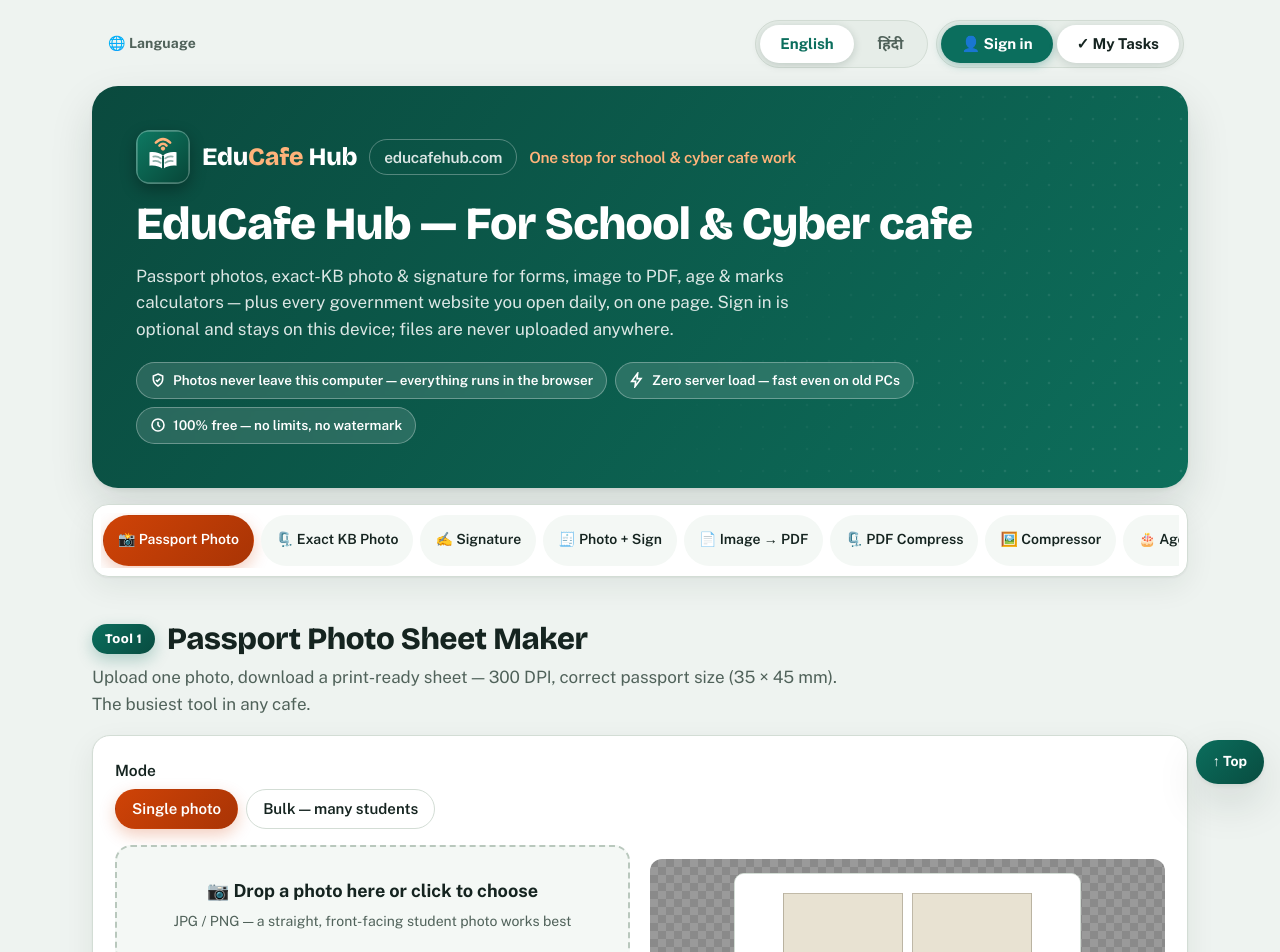
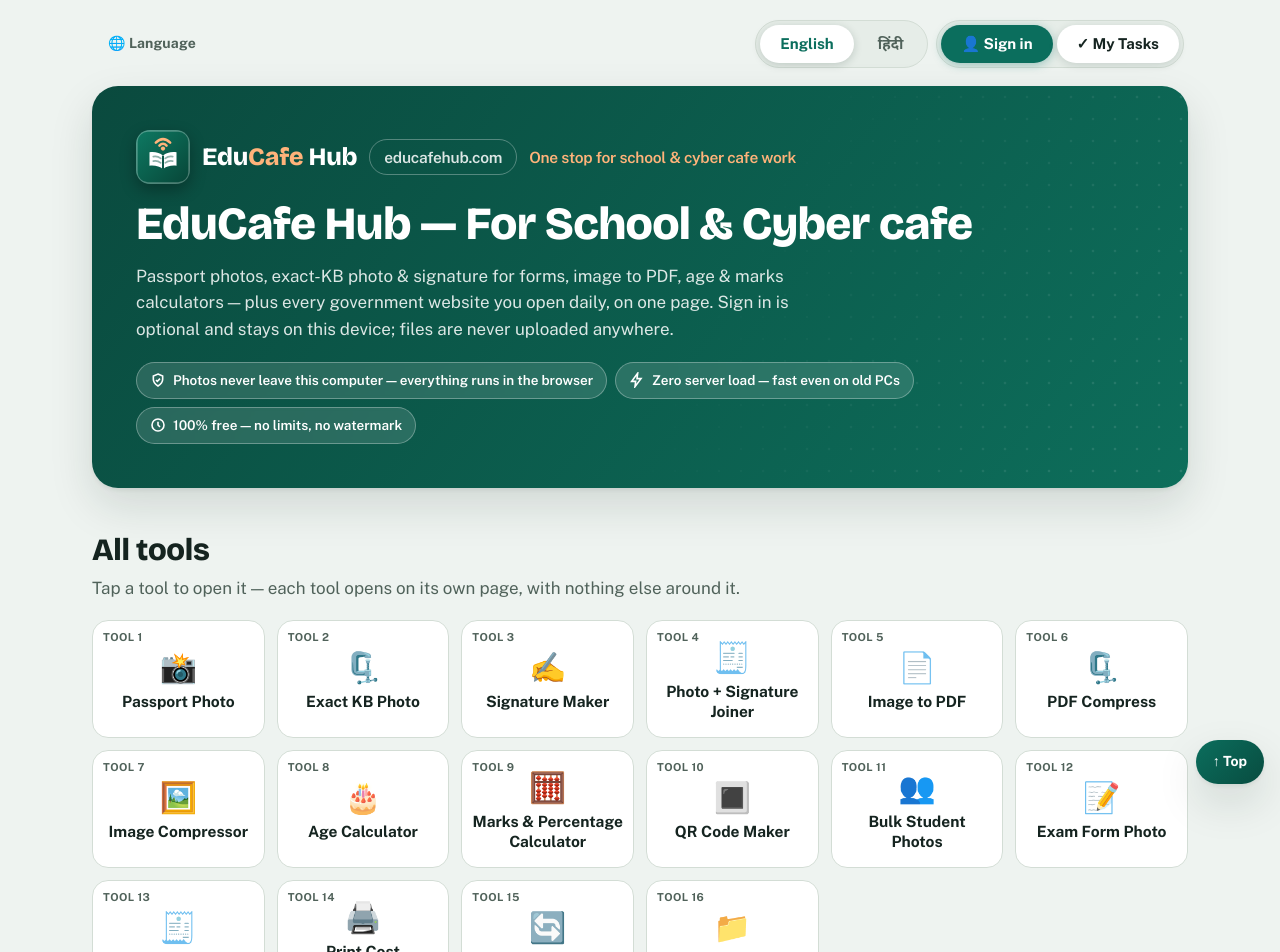
Before and after one commit to akashkmr9225-de/educafe-hub, a Next.js app in the folder next-app/: page / in a window 1280 px wide. Shown: the top 952 px of the page. Built offline with nearby package versions, Linux system fonts and the light colour scheme.

Commit message:
Sync post-removal site source; add Pages CMS config

```diff
--- a/next-app/src/app/educafe.css
+++ b/next-app/src/app/educafe.css
@@ -407,3 +407,12 @@
 /* Language purity: registry titles render in both languages; show only the active one */
 html[lang="hi"] .en-only { display: none !important; }
 html[lang="en"] .hi-only { display: none !important; }
+
+  /* ---------- homepage tool boxes (small-box grid) ---------- */
+  .toolgrid{display:grid;grid-template-columns:repeat(auto-fill,minmax(158px,1fr));gap:12px;margin:6px 0 8px}
+  .toolbox{position:relative;display:flex;flex-direction:column;align-items:center;justify-content:center;gap:7px;padding:20px 10px 16px;border:1.5px solid var(--line);border-radius:16px;background:var(--surface);color:var(--ink);text-decoration:none;text-align:center;transition:border-color .18s var(--ease),transform .15s var(--ease),box-shadow .18s var(--ease)}
+  .toolbox:hover{border-color:var(--accent);transform:translateY(-2px);box-shadow:0 8px 20px rgba(15,118,110,.13)}
+  .toolbox .tb-no{position:absolute;top:8px;left:10px;font-size:11px;font-weight:700;letter-spacing:.04em;color:var(--ink2);text-transform:uppercase}
+  .toolbox .tb-ic{font-size:30px;line-height:1.1}
+  .toolbox .tb-name{font-weight:700;font-size:15.5px;line-height:1.3}
+  @media (max-width:560px){.toolgrid{grid-template-columns:repeat(auto-fill,minmax(104px,1fr));gap:9px}.toolbox{padding:16px 6px 13px}.toolbox .tb-ic{font-size:25px}.toolbox .tb-name{font-size:13.5px}}
--- a/next-app/src/app/page.tsx
+++ b/next-app/src/app/page.tsx
@@ -1,17 +1,6 @@
 import { EduCafeRuntime } from "@/components/sites/educafehub/EduCafeRuntime";
-import { LanguageBar, Intro, ToolNav, AuthProvider } from "@/components/sites/educafehub/Hero";
-import { PassportTool, ExactKbTool } from "@/components/sites/educafehub/PhotoTools1";
-import { SignatureTool, JoinerTool } from "@/components/sites/educafehub/PhotoTools2";
-import {
-  ImageToPdfTool,
-  PdfCompressTool,
-  ImageCompressorTool,
-} from "@/components/sites/educafehub/PdfTools";
-import { AgeTool, MarksTool } from "@/components/sites/educafehub/Calculators";
-import { FileToolsSection } from "@/components/sites/educafehub/FileTools";
-import { QrTool } from "@/components/sites/educafehub/QrTool";
-import { BulkTool } from "@/components/sites/educafehub/Bulk";
-import { ExamPhotoTool, ReceiptTool, PrintCostTool } from "@/components/sites/educafehub/ExamReceipt";
+import { LanguageBar, Intro, AuthProvider } from "@/components/sites/educafehub/Hero";
+import { ToolGrid } from "@/components/sites/educafehub/ToolGrid";
 import { TasksSection } from "@/components/sites/educafehub/Account";
 import { LinksSection, OwnerNotesSection } from "@/components/sites/educafehub/Links";
 import { LegalSection, Footer } from "@/components/sites/educafehub/Legal";
@@ -29,22 +18,7 @@ export default function Home() {
         </noscript>
         <LanguageBar />
         <Intro />
-        <ToolNav />
-        <PassportTool />
-        <ExactKbTool />
-        <SignatureTool />
-        <JoinerTool />
-        <ImageToPdfTool />
-        <PdfCompressTool />
-        <ImageCompressorTool />
-        <AgeTool />
-        <MarksTool />
-        <FileToolsSection />
-        <QrTool />
-        <BulkTool />
-        <ExamPhotoTool />
-        <ReceiptTool />
-        <PrintCostTool />
+        <ToolGrid />
         <TasksSection />
         <LinksSection />
         <OwnerNotesSection />
--- a/next-app/src/components/sites/educafehub/PhotoTools1.tsx
+++ b/next-app/src/components/sites/educafehub/PhotoTools1.tsx
@@ -227,7 +227,8 @@ export function PassportTool() {
                 </p>
               </div>
               <div className="btnrow">
-                <button className="btn saf" id="ppDownload" disabled data-i18n="ppDownload">⬇ Download sheet (JPG, 300 DPI)</button>
+                <button className="btn" id="ppGenerate" data-i18n="ppGenerateBtn">🖨️ Generate sheet</button>
+                <button className="btn saf" id="ppDownload" disabled data-i18n="ppDownload">⬇ Download sheet (JPG)</button>
               </div>
               <div className="msg" id="ppMsg" />
             </div>
@@ -417,6 +418,7 @@ export function PassportTool() {
                 <p className="hint" id="ppBulkXlStatus" style={{ marginTop: 8 }} />
               </div>
               <div className="btnrow">
+                <button className="btn" id="ppBulkGenerate" data-i18n="ppGenerateBtn">🖨️ Generate sheet</button>
                 <button className="btn" id="ppBulkPdf" disabled data-i18n="ppBulkPdf">⬇ Download all pages (PDF)</button>
                 <button className="btn saf" id="ppBulkPageJpg" disabled data-i18n="ppBulkPageJpg">⬇ Current page (JPG)</button>
               </div>
--- /dev/null
+++ b/next-app/src/components/sites/educafehub/ToolGrid.tsx
@@ -0,0 +1,47 @@
+import { TOOLS } from "@/data/tool-registry";
+
+const ICONS: Record<string, string> = {
+  "passport-photo": "📸",
+  "exact-kb-photo": "🗜️",
+  "signature-maker": "✍️",
+  "photo-signature-joiner": "🧾",
+  "image-to-pdf": "📄",
+  "pdf-compress": "🗜️",
+  "image-compressor": "🖼️",
+  "age-calculator": "🎂",
+  "marks-percentage-calculator": "🧮",
+  "file-tools": "📁",
+  "file-converter": "🔄",
+  "qr-code-maker": "🔳",
+  "bulk-student-photos": "👥",
+  "exam-form-photo": "📝",
+  "receipt-bill-maker": "🧾",
+  "print-cost-calculator": "🖨️",
+};
+
+export function ToolGrid() {
+  return (
+    <section id="tools" aria-label="Tools">
+      <div className="sec-head">
+        <h2 data-i18n="gridTitle">All tools</h2>
+      </div>
+      <p className="sec-sub" data-i18n="gridSub">
+        Tap a tool to open it — each tool opens on its own page, with nothing else around it.
+      </p>
+      <div className="toolgrid">
+        {TOOLS.map((t, i) => (
+          <a key={t.slug} className="toolbox" href={`/tools/${t.slug}/`}>
+            <span className="tb-no">Tool {i + 1}</span>
+            <span className="tb-ic" aria-hidden="true">
+              {ICONS[t.slug] || "🧰"}
+            </span>
+            <span className="tb-name">
+              <span className="en-only">{t.nameEn}</span>
+              <span className="hi-only">{t.nameHi}</span>
+            </span>
+          </a>
+        ))}
+      </div>
+    </section>
+  );
+}
--- a/next-app/src/components/sites/educafehub/runtime/tools-photo.ts
+++ b/next-app/src/components/sites/educafehub/runtime/tools-photo.ts
@@ -78,6 +78,15 @@ export function initPassport(): void {
     renderPP();
   });
   input("ppPaperType").addEventListener("change", () => renderPP());
+  $("ppGenerate").addEventListener("click", () => {
+    if (!pp.img) {
+      setMsg("ppMsg", T("ppGenNeedPhoto"), "warn");
+      return;
+    }
+    renderPP();
+    $("ppCanvas").scrollIntoView({ behavior: "smooth", block: "nearest" });
+    setMsg("ppMsg", T("ppGenDone"), "good");
+  });
   chipGroup("ppPreset", (v) => {
     if (v === "custom") {
       $("ppCustomRow").style.display = "flex";
@@ -540,6 +549,16 @@ export function initPassportBulk(): void {
     input("ppPaperType").value = input("ppBulkPaperType").value;
     renderSheets();
   });
+  $("ppBulkGenerate").addEventListener("click", () => {
+    if (!pb.items.length) {
+      setMsg("ppBulkMsg", T("ppGenNeedPhotos"), "warn");
+      return;
+    }
+    syncSharedControls();
+    renderSheets();
+    $("ppBulkCanvas").scrollIntoView({ behavior: "smooth", block: "nearest" });
+    setMsg("ppBulkMsg", T("ppGenDone"), "good");
+  });
 
   chipGroup("ppBulkPreset", (v) => {
     if (v === "custom") {
```
Also changed, not shown: next-app/src/data/i18n.json.
